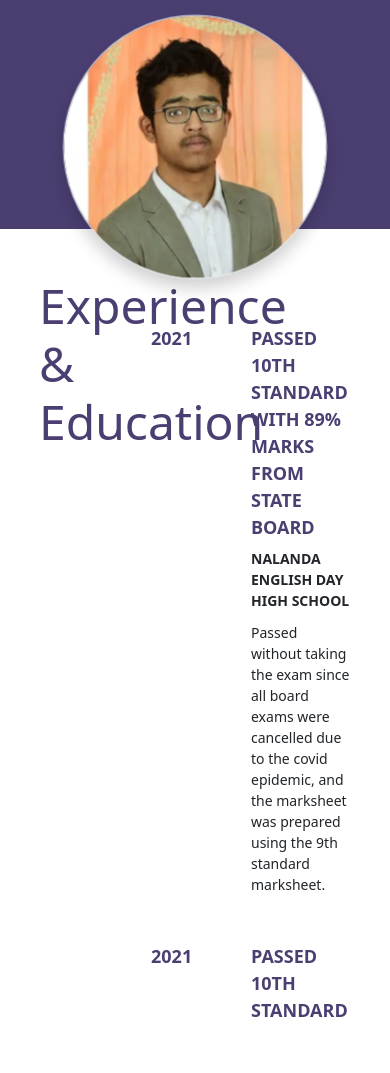
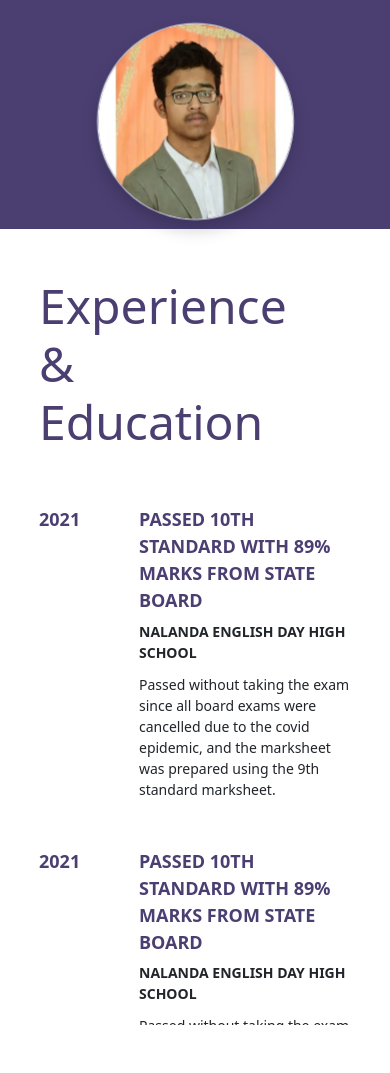
Before and after one commit to rajarshibala2005/myPortfolio, a plain HTML site: page index.html in a window 390 px wide. Shown: the part 1145-2218 px from the top of the page. Drawn offline with nearby package versions, Linux system fonts and the light colour scheme.

Commit message:
experience and education page responsiveness addeed

```diff
--- a/css/responsive.css
+++ b/css/responsive.css
@@ -1,34 +1,60 @@
-@media screen and (max-width: 768px){
+@media screen and (max-width: 768px) {
     .header {
         flex-direction: column;
 
     }
-    .header-img-item, .header-text {
+
+    .header-img-item,
+    .header-text {
         width: 100%;
         height: 50vh;
     }
+
     .about {
         height: 60vh;
     }
+
     .aboutus {
-        width: 100%;
+        width: auto;
         flex-direction: column;
         justify-content: space-evenly;
     }
+
     .about-text {
         width: 80%;
         text-align: center;
     }
+
     .about-text h3 {
         font-size: 2.5rem;
     }
+
     .about-img {
+        width: 100%;
         padding: 1rem;
     }
+
     .about-img img {
-        width: 15rem;
+        width: 50%;
     }
+
     .about-img {
         justify-content: center;
     }
+
+    .exedu {
+        height: auto;
+    }
+
+    .ex-edu {
+        flex-direction: column;
+        width: 80%;
+    }
+
+    .ex-edu-left {
+        width: 100%;
+    }
+    .ex-edu-right {
+        width: 100%;
+    }
 }
--- a/styles.css
+++ b/styles.css
@@ -63,9 +63,6 @@
     justify-content: end;
 }
 
-.about-img img {
-    width: 25rem;
-}
 .exedu {
     box-sizing: border-box;
     width: 100%;
```
